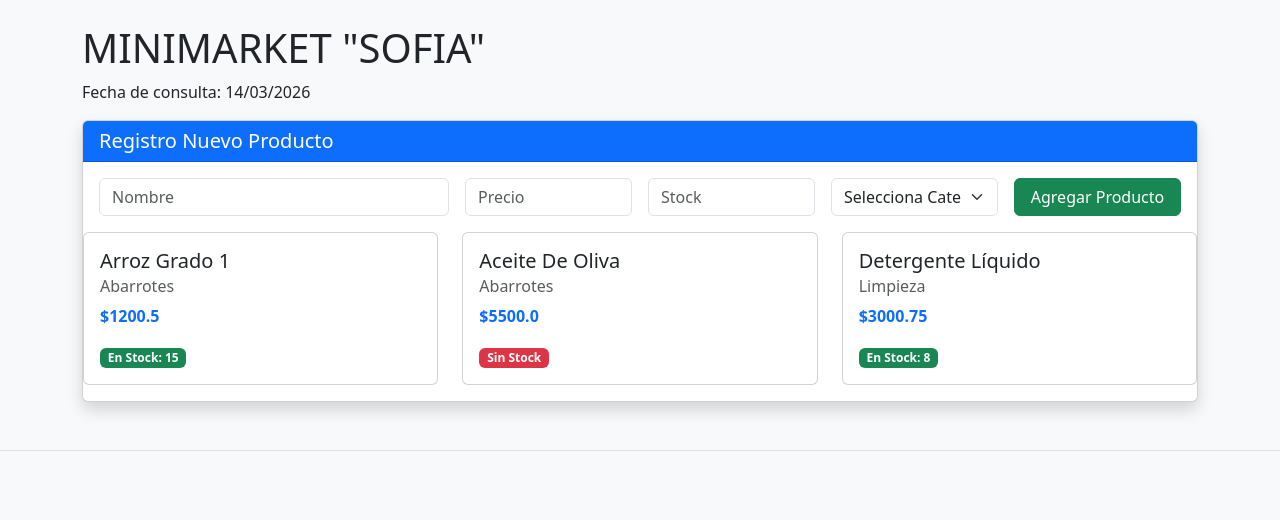
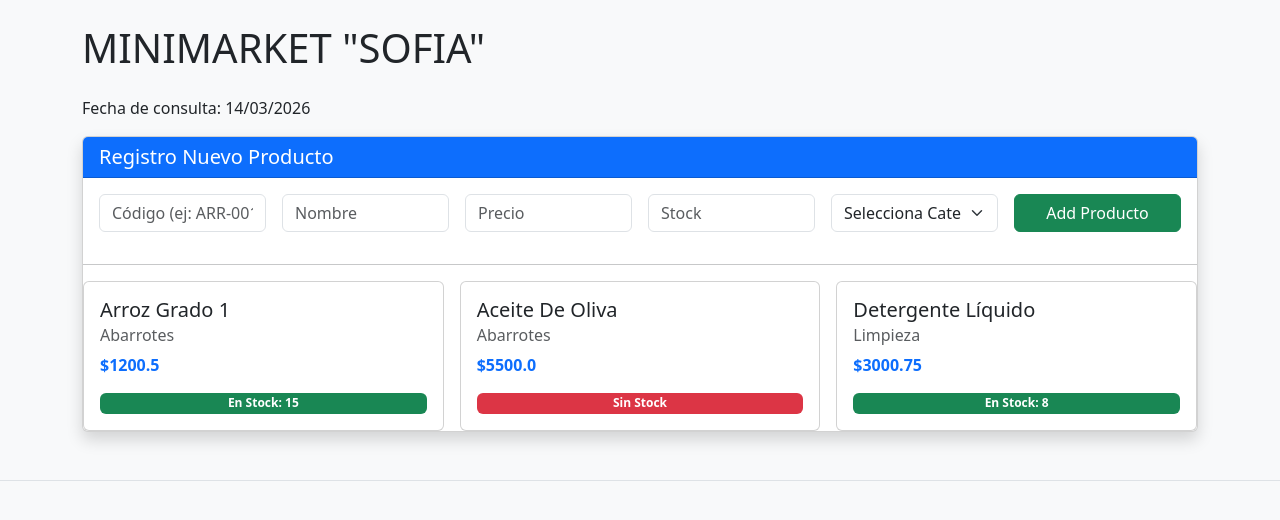
Before and after one commit to MiguelAngelRamos/proyecto-01-django, a Django app: page / in a window 1280 px wide. Shown: the part 56-576 px from the top of the page. Run offline with Django 5.2, Linux system fonts and the light colour scheme.

Commit message:
codigo actualizado

```diff
--- a/catalogo/views.py
+++ b/catalogo/views.py
@@ -1,19 +1,26 @@
 from django.shortcuts import render
 from datetime import datetime
 
-def lista_productos(request):
-    if request.method == 'POST':
-        print("Formulario recibido:", request.POST)
-    ## Simula la informacion que obtenemos de una base de datos
-    productos = [
+## Simula la informacion que obtenemos de una base de datos
+PRODUCTOS_DB = [
         {'nombre': 'Arroz Grado 1', 'precio': 1200.50, 'stock': 15, 'categoria': 'Abarrotes'},
         {'nombre': 'Aceite de Oliva', 'precio': 5500.00, 'stock':0, 'categoria': 'Abarrotes'},
         {'nombre': 'Detergente Líquido', 'precio': 3000.75, 'stock': 8, 'categoria': 'Limpieza'},
-    ]
+]
+
+def lista_productos(request):
+    if request.method == 'POST':
+        nuevo_producto = {
+            'nombre': request.POST.get('nombre'),
+            'precio': float(request.POST.get('precio')),
+            'stock': int(request.POST.get('stock')),
+            'categoria': request.POST.get('categoria'),
+        }
+        PRODUCTOS_DB.append(nuevo_producto)
 
     contexto = {
         'fecha_hoy': datetime.now(),
-        'productos': productos,
+        'productos': PRODUCTOS_DB,
         'tienda': 'Minimarket "Sofia"'
     }
     return render(request, 'catalogo/lista.html', contexto)
--- a/core/urls.py
+++ b/core/urls.py
@@ -21,3 +21,5 @@ urlpatterns = [
     path('admin/', admin.site.urls),
     path('', include('catalogo.urls')),
 ]
+
+## 127.0.0.1:8000/
--- a/static/css/estilos.css
+++ b/static/css/estilos.css
@@ -0,0 +1,5 @@
+.grid-tarjetas {
+  display:flex;
+  flex-wrap: wrap;
+  gap: 1.5rem;
+}
--- a/templates/base.html
+++ b/templates/base.html
@@ -3,10 +3,13 @@
 <head>
   <meta charset="UTF-8">
   <meta name="viewport" content="width=device-width, initial-scale=1.0">
+  <title>{% block titulo %}Minimarket "Sofia"{% endblock %}</title>
   <!-- Begin CDN Bootstrap 5 -->
     <link href="https://cdn.jsdelivr.net/npm/bootstrap@5.3.8/dist/css/bootstrap.min.css" rel="stylesheet" integrity="sha384-sRIl4kxILFvY47J16cr9ZwB07vP4J8+LH7qKQnuqkuIAvNWLzeN8tE5YBujZqJLB" crossorigin="anonymous">
   <!-- End CDN Bootstrap 5 -->
-  <title>{% block titulo %}Minimarket "Sofia"{% endblock %}</title>
+   {% load static %}
+   <link rel="stylesheet" href="{% static 'css/estilos.css' %}">
+
 </head>
 <body class="bg-light">
   <!-- Begin Navbar -->
--- a/templates/catalogo/lista.html
+++ b/templates/catalogo/lista.html
@@ -1,15 +1,19 @@
 {% extends "base.html" %}
 {% block titulo %}Lista de Productos{% endblock %}
+
 {% block contenido %}
-  <h1>{{tienda|upper}}</h1>
+  <h1 class="mb-4">{{tienda|upper}}</h1>
   <p>Fecha de consulta: {{ fecha_hoy|date:"d/m/Y" }}</p>
    <!-- Aqui usamos el partial de formulario -->
   {% include "partials/formulario.html" %}
-  <div class="row">
+
+  <hr>
+
+  <div class="row g-3">
     {% for producto in productos %}
-      <div class="col-md-4 mb-3">
+      <div class="col-md-4">
         <div class="card h-100">
-          <div class="card-body">
+          <div class="card-body d-flex flex-column">
             <h5 class="card-title">{{ producto.nombre|title }}</h5>
             <h6 class="card-subtitle mb-2 text-muted">{{producto.categoria}}</h6>
             <p class="card-text text-primary fw-bold">${{ producto.precio }}</p>
--- a/templates/partials/formulario.html
+++ b/templates/partials/formulario.html
@@ -7,7 +7,10 @@
     <form method="POST">
       {% csrf_token %}
       <div class="row g-3">
-        <div class="col-xl-4">
+        <div class="col-xl-2">
+          <input type="text" name="codigo" class="form-control" placeholder="Código (ej: ARR-001)" required>
+        </div>
+        <div class="col-xl-2">
           <input type="text" name="nombre" class="form-control" placeholder="Nombre" required>
         </div>
         <div class="col-xl-2">
@@ -27,7 +30,7 @@
           </select>
         </div>
         <div class="col-xl-2">
-          <button type="submit" class="btn btn-success w-100">Agregar Producto</button>
+          <button type="submit" class="btn btn-success w-100">Add Producto</button>
         </div>
     </form>
   </div>
```
